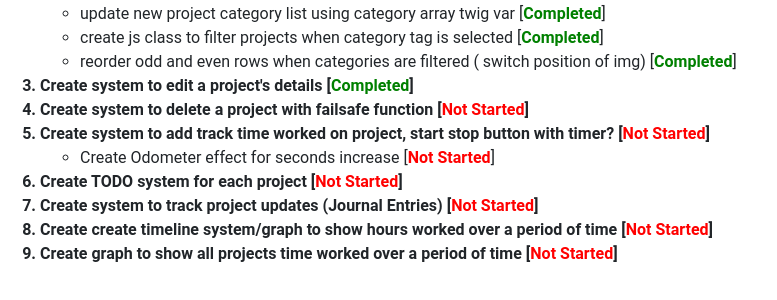
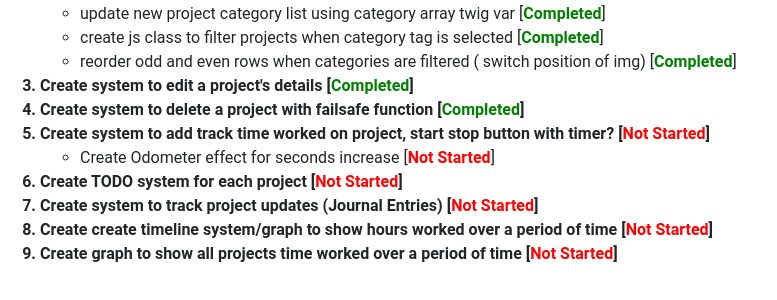
Before and after one commit to joshbyvelds/projectjournal, a PHP site: page / in a window 1280 px wide. Shown: the part 996-1296 px from the top of the page, without its empty margins (0-777 px from the left). Run offline with PHP 8.4, Linux system fonts and the light colour scheme; data that the repository does not hold is empty; some libraries are stand-ins or nearby versions.

Commit message:
Update todo

```diff
--- a/view/index.twig
+++ b/view/index.twig
@@ -134,7 +134,7 @@
                 </ul>
             </li>
             <li>Create system to edit a project's details [<span class="status completed">Completed</span>]</li>
-            <li>Create system to delete a project with failsafe function [<span class="status not_started">Not Started</span>]</li>
+            <li>Create system to delete a project with failsafe function [<span class="status completed">Completed</span>]</li>
             <li>
                 Create system to add track time worked on project, start stop button with timer? [<span class="status not_started">Not Started</span>]
                 <ul>
```
